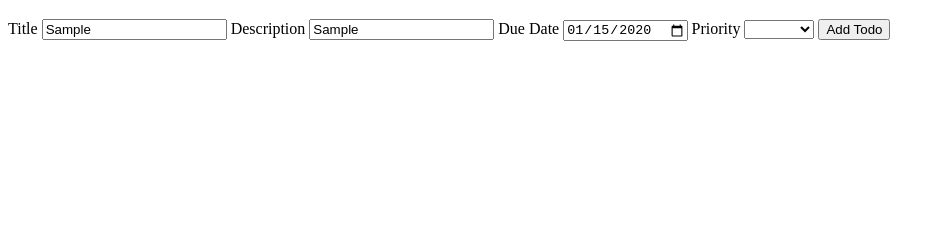
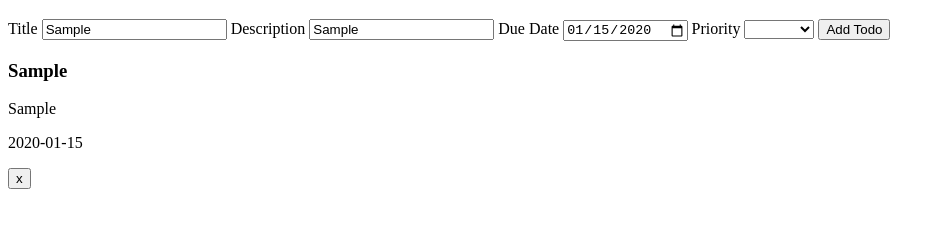
Before and after one commit to brycedesantis/todo-list, a website built with webpack: page dist/index.html in a window 1280 px wide. Both pictures are taken after typing "Sample", "Sample", "2020-01-15" into the empty fields and a click on the button "Add Todo". Shown: the part 61-288 px from the top of the page, without its empty margins (0-945 px from the left). Built offline with nearby package versions, Linux system fonts and the light colour scheme.

Commit message:
Display todo to page

```diff
--- a/src/index.js
+++ b/src/index.js
@@ -1,8 +1,8 @@
-import makeTodo from './todo'
+import displayTodo from "./ul"
 
 let addTodoBtn = document.querySelector('#add-todo')
 addTodoBtn.addEventListener('click', () => {
     event.preventDefault()
-    console.log(makeTodo())
+    displayTodo()
     console.log('click')
 })
--- a/src/todo.js
+++ b/src/todo.js
@@ -1,8 +1,8 @@
 export default function makeTodo() {
-    let title = document.querySelector('#todo-title').value
-    let description = document.querySelector('#todo-description').value
-    let dueDate = document.querySelector('#todo-due-date').value
-    let priority = document.querySelector('#todo-priority').value
+    let title = document.querySelector('#form-title').value
+    let description = document.querySelector('#form-description').value
+    let dueDate = document.querySelector('#form-due-date').value
+    let priority = document.querySelector('#form-priority').value
 
     return{
         title, description, dueDate, priority
--- a/src/ul.js
+++ b/src/ul.js
@@ -0,0 +1,22 @@
+import makeTodo from "./todo";
+
+export default function displayTodo() {
+    let todo = makeTodo()
+
+    const todoDisplay = document.querySelector('.todo-display')
+    //create div to hold all todo elements
+    const todoDiv = document.createElement('div')
+    todoDiv.className = 'todo'
+    todoDiv.classList.add(todo.title)
+
+    //create h3 for title, p elements for description, due date and priority level, create delete button
+    todoDiv.innerHTML = `
+        <h3 id='todo-title'>${todo.title}</h3>
+        <p id='todo-description'>${todo.description}</p>
+        <p id='todo-due-date'>${todo.dueDate}</p>
+        <p id='todo-priority'>${todo.priority}</p>
+        <button id='delete-button'>x</button>
+    `
+
+    todoDisplay.appendChild(todoDiv)
+}
```
Also changed, not shown: dist/index.html, dist/main.js.
